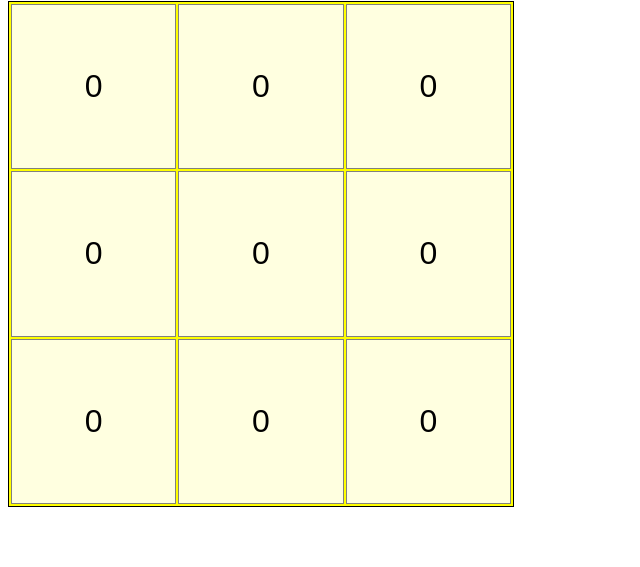
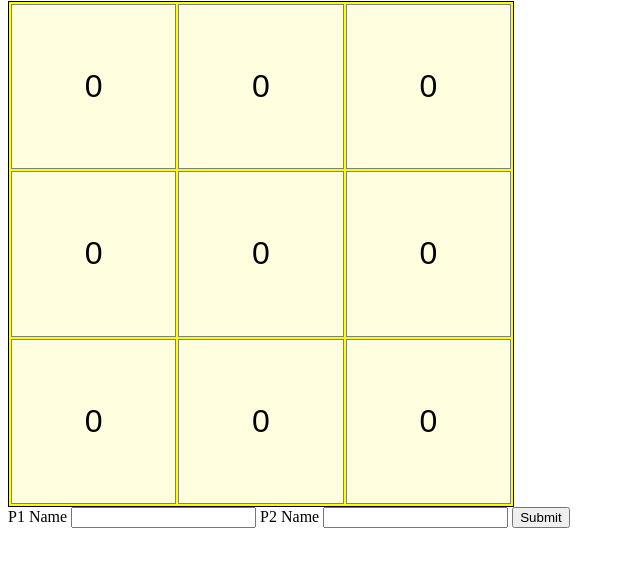
Before and after one commit to mnick02/tictactoe, a plain HTML site: page index.html in a window 1280 px wide. Shown: the part 79-646 px from the top of the page, without its empty margins (0-640 px from the left). Drawn offline with Linux system fonts and the light colour scheme.

Commit message:
Add text input and submit btn for player names

```diff
--- a/index.html
+++ b/index.html
@@ -11,6 +11,17 @@
     <div class="container">
         <h1 class="turn"></h1>
         <div class="board"></div>
+        <div class="inputs">
+            <span>
+                <label for="p1">P1 Name</label>
+                <input type="text" id="p1" name="p1">
+            </span>
+            <span>
+                <label for="p2">P2 Name</label>
+                <input type="text" id="p2" name="p2">
+                <button type="submit" id="subBtn">Submit</button>
+            </span>
+        </div>
     </div>
 
 </body>
```
